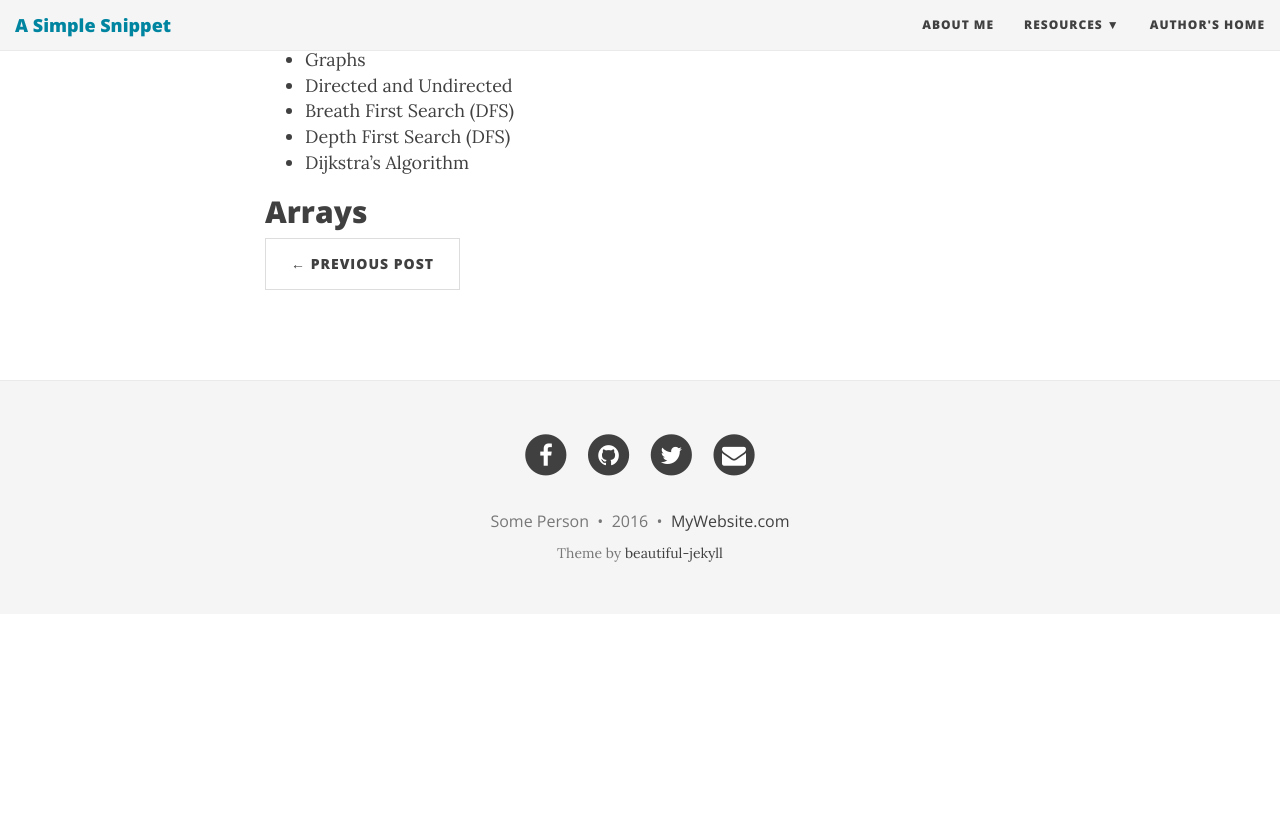
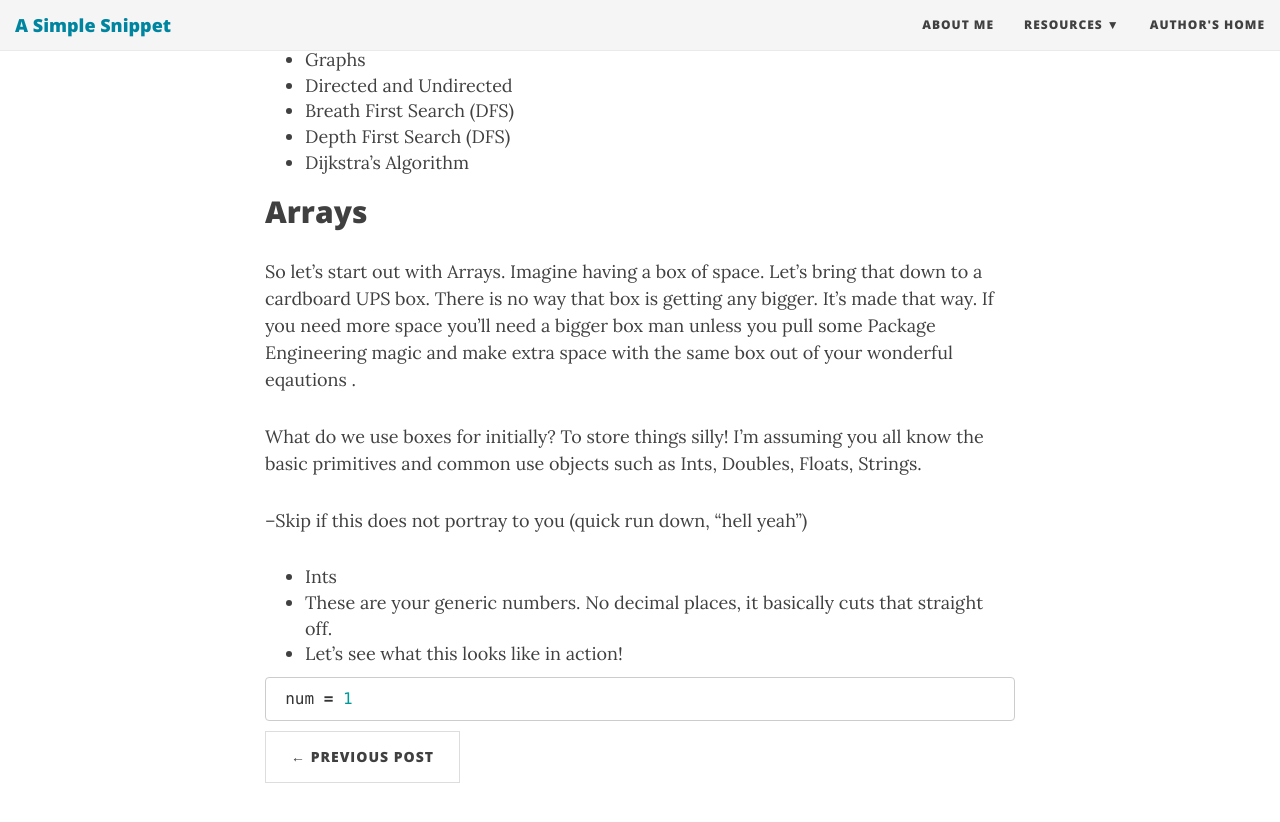
Before and after one commit to QasimAbbas/qasimabbas.github.io, a Jekyll site: the page built from _posts/2016-12-03-datastrucers-in-python.md, in a window 1280 px wide and 900 px high, scrolled down 582 px. Shown: the top 822 px of the window. Built offline with Jekyll 4.4.1, drawn with Linux system fonts in a browser that asks for light colours; nearby versions of some CDN libraries; before the commit the page ends 1196 px from its top, so only the background shows below that.

Commit message:
Update 2016-12-03-datastrucers-in-python.md

````diff
--- a/_posts/2016-12-03-datastrucers-in-python.md
+++ b/_posts/2016-12-03-datastrucers-in-python.md
@@ -26,3 +26,18 @@ title: Data Structres in Python!
 
 
 ## Arrays
+
+So let's start out with Arrays.  Imagine having a box of space.  Let's bring that down to a cardboard UPS box.  There is no way that box is getting any bigger.  It's made that way.  If you need more space you'll need a bigger box man unless you pull some Package Engineering magic and make extra space with the same box out of your wonderful eqautions .
+
+What do we use boxes for initially?  To store things silly!  I'm assuming you all know the basic primitives and common use objects such as Ints, Doubles, Floats, Strings.
+
+--Skip if this does not portray to you
+(quick run down, "hell yeah")
+
+* Ints
+ * These are your generic numbers.  No decimal places, it basically cuts that straight off.
+ * Let's see what this looks like in action!
+
+``` python
+ num = 1
+ ```
````
